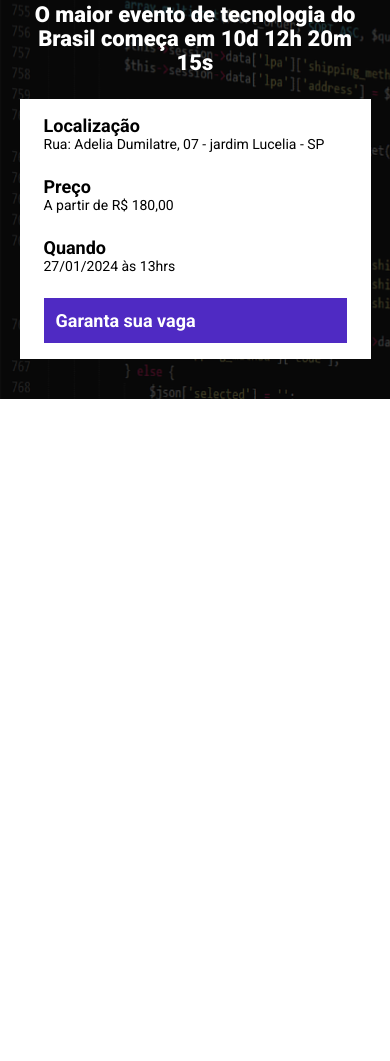
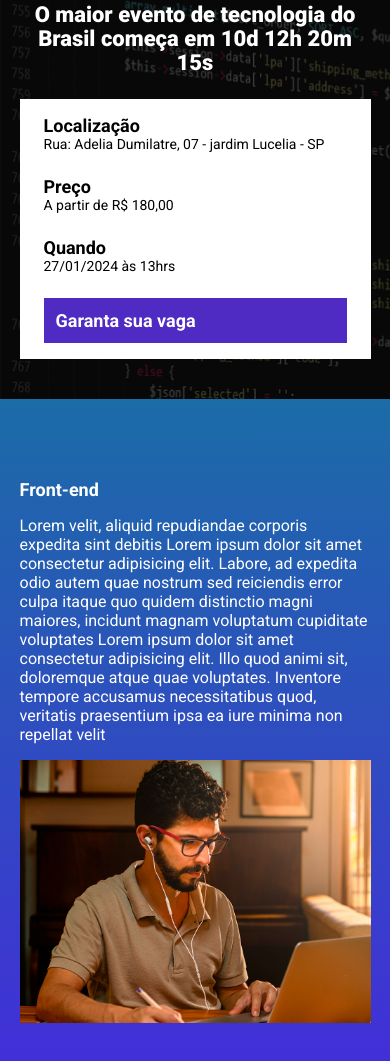
Before and after one commit to mxwlladriano/ebac_tech_talks-2, a website built with Parcel: page src/index.html in a window 390 px wide. Shown: the part 101-1162 px from the top of the page. Before the commit the page ends 844 px from the top, so only its background shows below. Built offline with nearby package versions, Linux system fonts and the light colour scheme.

Commit message:
finalização da sessão front-end

```diff
--- a/src/index.html
+++ b/src/index.html
@@ -37,6 +37,18 @@
         </div>
     </header>
 
+    <section class="event">
+        <div class="container">
+            <div class="event__details">
+                <h2 class="event__details__title">Front-end</h2>
+                <p class="event__details__description">
+                    Lorem velit, aliquid repudiandae corporis expedita sint debitis Lorem ipsum dolor sit amet consectetur adipisicing elit. Labore, ad expedita odio autem quae nostrum sed reiciendis error culpa itaque quo quidem distinctio magni maiores, incidunt magnam voluptatum cupiditate voluptates Lorem ipsum dolor sit amet consectetur adipisicing elit. Illo quod animi sit, doloremque atque quae voluptates. Inventore tempore accusamus necessitatibus quod, veritatis praesentium ipsa ea iure minima non repellat velit
+                </p>
+            </div>
+            <img class="event__image" src="./images/frontend.png" alt="Front-end">
+        </div>
+    </section>
+
     <script src="scripts/main.js"></script>
 </body>
 </html>
--- /dev/null
+++ b/src/styles/_event.scss
@@ -0,0 +1,40 @@
+.event{
+    padding: 80px 0;
+    background-image: linear-gradient(#1b6ca7, #442bdb);
+    .container{
+        display: flex;
+    }
+
+    &__image{
+        max-width: 360px;
+    }
+
+    &__details{
+        margin-right: 40px;
+
+        &__title{
+            font-size: 18px;
+            font-weight: bold;
+            margin-bottom: 16px
+        }
+
+        &__descripton{
+            font-size: 16px;
+            line-height: 22px;
+        }
+    }
+
+    @media (max-width: 640px){
+        .container{
+            display: block;
+        }
+
+        &__image{
+            width: 100%;
+        }
+        &__details{
+            margin-bottom: 16px;
+            margin-right: 0;
+        }
+    }
+}
--- a/src/styles/main.scss
+++ b/src/styles/main.scss
@@ -1,6 +1,7 @@
 @use 'hero';
 @use 'componetes/infos_bar';
 @use 'componetes/buttons';
+@use 'event';
 
 
 *{
```
